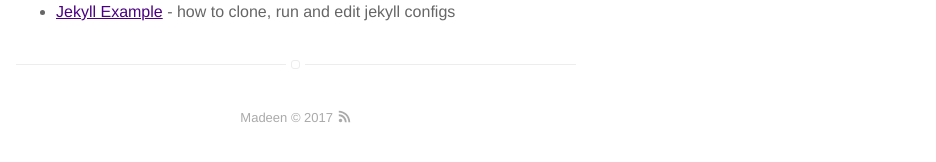
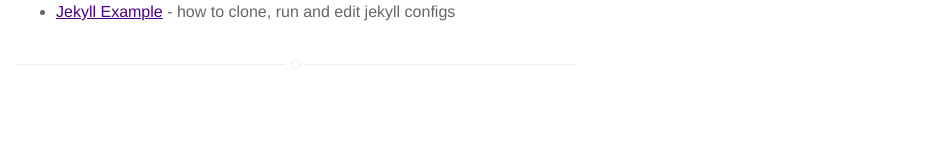
Before and after one commit to madeenamadou/madeenamadou.github.io, a Jekyll site: the page built from FAQ.md, in a window 1280 px wide. Shown: the part 363-525 px from the top of the page, without its empty margins (344-1280 px from the left). Built offline with Jekyll 4.4.1, drawn with Linux system fonts in a browser that asks for light colours; our own code applies the rules of GitHub Pages for plain Markdown files.

Commit message:
Update footer.html

```diff
--- a/_includes/footer.html
+++ b/_includes/footer.html
@@ -1,5 +1,6 @@
 <footer class="footer-main">
-    {{ site.name }} © {{ site.time | date: '%Y' }} <a class="link" href="{{ site.url }}/feed.xml" target="_blank"><svg class="icon icon-rss"><use xlink:href="#icon-rss"></use></svg></a>
+
+    <!--{{ site.name }} © {{ site.time | date: '%Y' }}<a class="link" href="{{ site.url }}/feed.xml" target="_blank"><svg class="icon icon-rss"><use xlink:href="#icon-rss"></use></svg></a>-->
     <!--
     <p class="extra">
         <a class="link" href="https://github.com/sergiokopplin/indigo">Indigo theme</a> by <a class="link" href="http://koppl.in">Kopplin</a>
```
